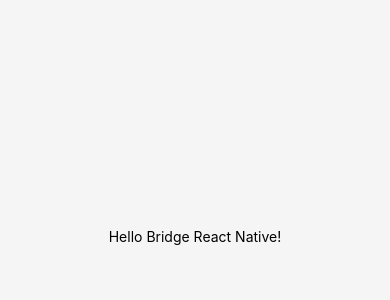
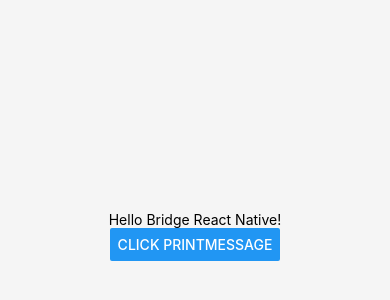
Before and after one commit to luksinocencio/rn_mastering_bridges, a React Native app in the folder section03_rn_bridge_android/example_bridge_android/: screen / in a window 390 px wide. Shown: the part 186-486 px from the top of the page. Built offline with nearby package versions, Linux system fonts and the light colour scheme.

Commit message:
setup first function on native android

```diff
--- a/section03_rn_bridge_android/example_bridge_android/App.tsx
+++ b/section03_rn_bridge_android/example_bridge_android/App.tsx
@@ -1,19 +1,17 @@
-import { StyleSheet, Text, View } from 'react-native';
-
-import ExampleModule from './specs/NativeExampleModule';
+import { Button, NativeModules, StyleSheet, Text, View } from 'react-native';
 
 function App() {
-  // const { ExampleModule } = NativeModules;
+  const { ExampleModule } = NativeModules;
 
   console.log(ExampleModule);
 
   return (
     <View style={styles.container}>
       <Text>Hello Bridge React Native!</Text>
-      {/* <Button
+      <Button
         title="Click printMessage"
         onPress={() => ExampleModule.printMessage()}
-      /> */}
+      />
     </View>
   );
 }
--- a/section03_rn_bridge_android/example_bridge_android/specs/NativeExampleModule.ts
+++ /dev/null
@@ -1,9 +0,0 @@
-// specs/NativeExampleModule.ts
-import type { TurboModule } from 'react-native';
-import { TurboModuleRegistry } from 'react-native';
-
-export interface Spec extends TurboModule {
-  printMessage(): void;
-}
-
-export default TurboModuleRegistry.getEnforcing<Spec>('NativeExampleModule');
```
Also changed, not shown: 5 other files (tests, documents, lock files or other folders).
